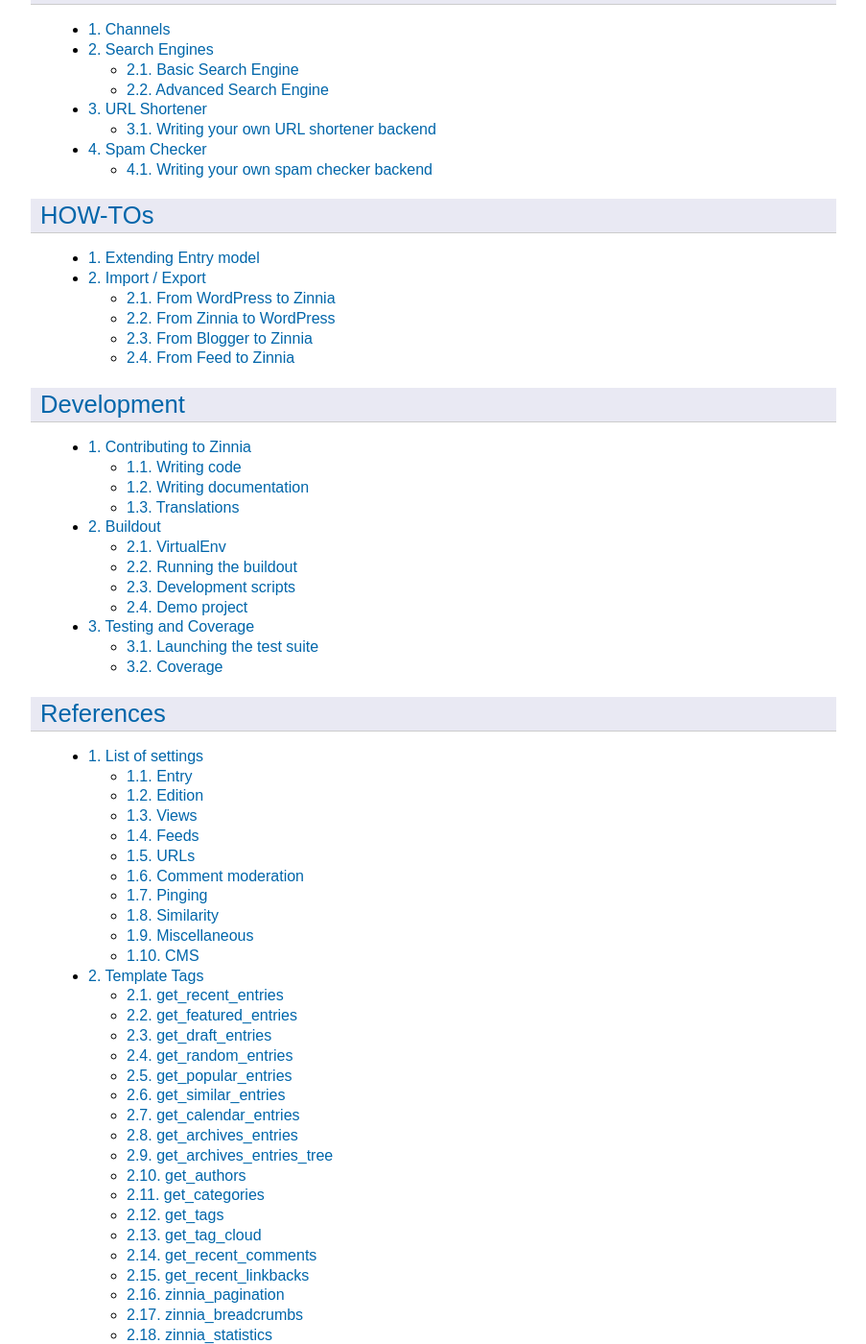
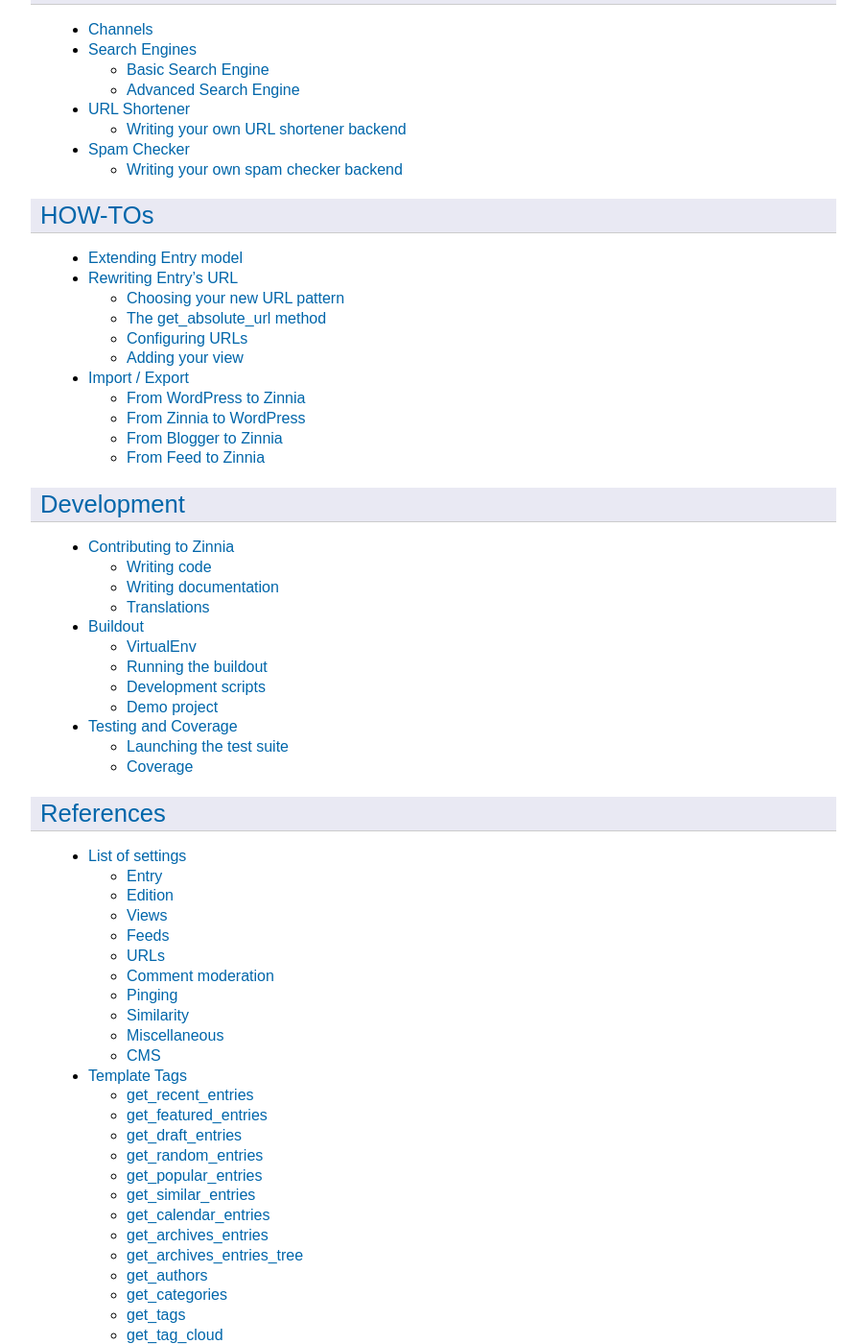
Before and after one commit to Fantomas42/django-blog-zinnia, a Sphinx documentation site: the page built from docs/index.rst, in a window 1280 px wide and 1400 px high, scrolled down 848 px. Shown: the whole window at 96% size, without its empty margins (238-1141 px from the left). Built offline with Sphinx 7.4.7, drawn with Linux system fonts in a browser that asks for light colours; some of the changed lines change nothing that is shown; some of the changed text lies outside the part shown.

Commit message:
WIP doc about rewriting entry url

```diff
--- /dev/null
+++ b/docs/how-to/rewriting_entry_url.rst
@@ -0,0 +1,52 @@
+=====================
+Rewriting Entry's URL
+=====================
+
+.. module:: zinnia.models
+
+By default the :class:`Entry` model implements a default
+:meth:`~Entry.get_absolute_url` method to retrieve the canonical URL for an
+instance onto the Weblog.
+
+.. seealso::
+   :meth:`~django.db.models.Model.get_absolute_url` for more information about
+   the usage of this method if your are not familiar with this concept.
+
+The result of this method is a string componed of the entry's creation date
+and his slug. For example this URL: ``/blog/2011/07/17/how-to-change-url/``
+refers to an entry created the 17th July 2011 under the slug
+``how-to-change-url``.
+
+This URL pattern is common for most of Weblog engine and have this
+following advantages.
+
+* Human readable / SEO Friendly.
+* You can remove parts of the URL and find archives.
+* The slug is only unique with the creation date, so you can reuse it.
+
+But if you want to change it to a different form, you have to know that
+it's possible, by not so easily.
+
+You have to note that the changes required to the Zinnia's code base for
+simplifying this customization step in a generic way, are evil, dirty and
+unsecure. You will see all along this document why this customization is
+not directly implemented and cannot be handled genericly and the pitfalls
+to avoid.
+
+.. warning::
+   The methods explained below are reserved for confirmed Django developers
+   knowing what they are doing. No warranties and not support will be
+   provided for the problems encountered if you customize this part of
+   Zinnia.
+
+Choosing your new URL pattern
+=============================
+
+The get_absolute_url method
+===========================
+
+Configuring URLs
+================
+
+Adding your view
+================
--- a/docs/index.rst
+++ b/docs/index.rst
@@ -25,7 +25,6 @@
 
 .. toctree::
    :maxdepth: 2
-   :numbered:
 
    topics/channels
    topics/search_engines
@@ -37,9 +36,9 @@
 
 .. toctree::
    :maxdepth: 2
-   :numbered:
 
    how-to/extending_entry_model
+   how-to/rewriting_entry_url
    how-to/import_export
 
 Development
@@ -47,7 +46,6 @@
 
 .. toctree::
    :maxdepth: 2
-   :numbered:
 
    development/contribution
    development/buildout
@@ -58,7 +56,6 @@
 
 .. toctree::
    :maxdepth: 2
-   :numbered:
 
    ref/settings
    ref/templatetags
@@ -69,7 +66,6 @@
 
 .. toctree::
    :maxdepth: 2
-   :numbered:
 
    notes/faq
    notes/compatibility
```
